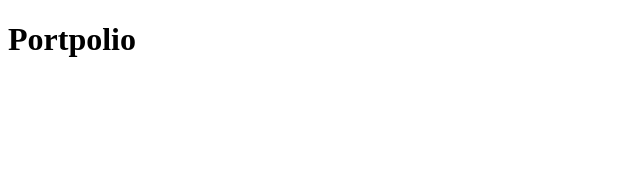
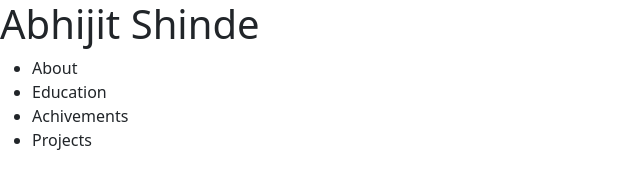
Before and after one commit to AbhijitShinde19/portfolio, a website: page index.html in a window 1280 px wide. Shown: the whole page, without its empty margins (0-640 px from the left). Drawn offline with nearby package versions, Linux system fonts and the light colour scheme.

Commit message:
Update index.html

```diff
--- a/index.html
+++ b/index.html
@@ -5,8 +5,22 @@
     <meta http-equiv="X-UA-Compatible" content="IE=edge">
     <meta name="viewport" content="width=device-width, initial-scale=1.0">
     <title>Document</title>
+    <link rel="stylesheet" href="https://cdn.jsdelivr.net/npm/bootstrap@5.2.3/dist/css/bootstrap.min.css">
+    <!-- for bootstrap icons -->
+    <link rel="stylesheet" href="https://cdn.jsdelivr.net/npm/bootstrap-icons@1.10.2/font/bootstrap-icons.css">
 </head>
 <body>
-    <h1>Portpolio</h1>
+    <header>
+        <div class="logo"><h1>Abhijit Shinde</h1></div>
+
+        <nav>
+            <ul>
+                <li>About</li>
+                <li>Education</li>
+                <li>Achivements</li>
+                <li>Projects</li>
+            </ul>
+        </nav>
+    </header>
 </body>
 </html>
```
